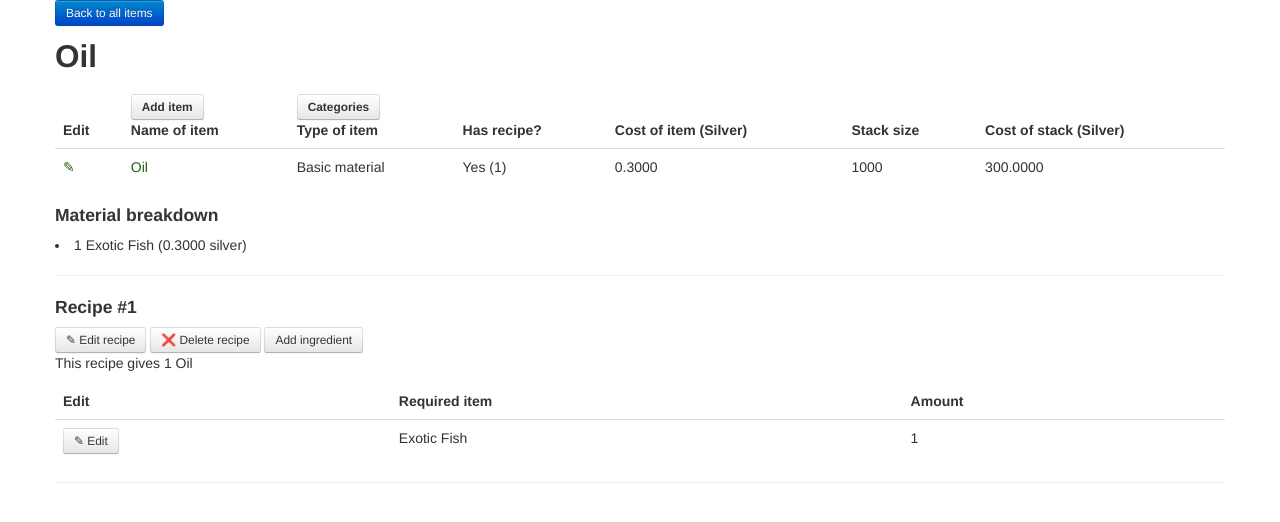
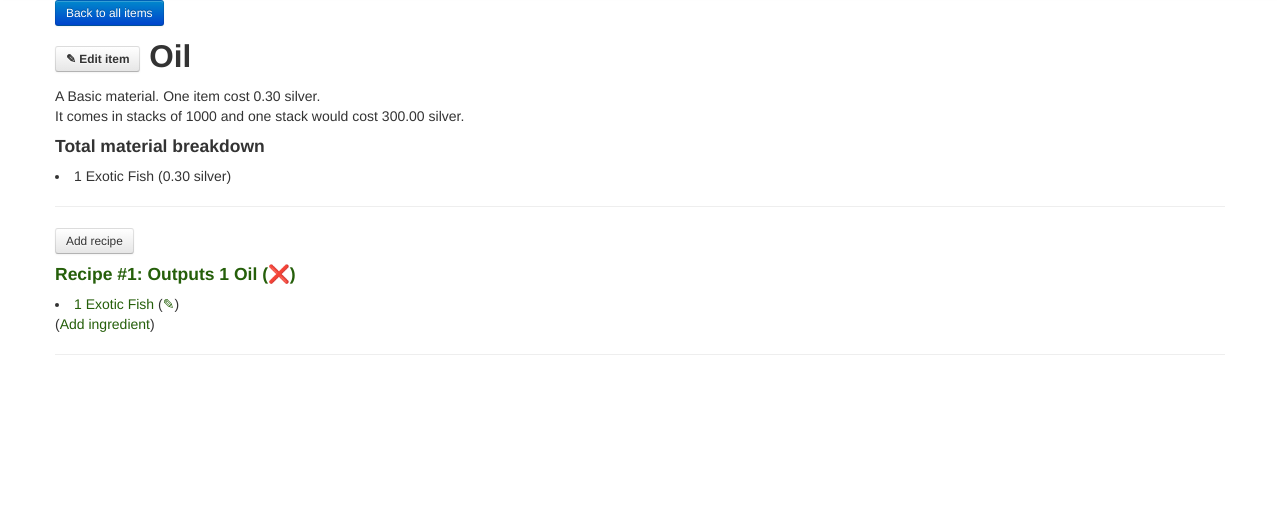
Before and after one commit to AndyNor/andynor, a Django app: page /conan/details/2/ in a window 1280 px wide. Shown: the part 50-572 px from the top of the page. Run offline with Django 3.2, Linux system fonts and the light colour scheme; data comes from the database, SQL or seed files in the repository.

Commit message:
conan fixes

```diff
--- a/conan/models.py
+++ b/conan/models.py
@@ -1,7 +1,7 @@
 from django.db import models
 
 MAX_DIGITS = 10
-DECIMAL_PLACES = 4
+DECIMAL_PLACES = 2
 
 # Here we are trying to model how materials in Conan Exiles are converted to items via recipes.
 # The "Item"-class is any item. Basic resource or a final product. Typically a resource must go through several transformations in order to become a useful final product.
--- a/conan/templates/conan_details.html
+++ b/conan/templates/conan_details.html
@@ -9,42 +9,34 @@
 
 	<a class="btn btn-small btn-primary" href="{% url 'app_conan' %}">Back to all items</a>
 
-	<h2>{{item.0}}</h2>
+	<h2><a class="btn btn-small" href="/admin/conan/item/{{ item.pk }}/change/">✎ Edit item</a> {{ item }}</h2>
+	A {{ item.itemtype }}. One item cost {{ item.itemprice }} silver.<br>
+	It comes in stacks of {{ item.stacksize }} and one stack would cost {{ item.price }} silver.
 
-	{% include "include_show_item_details.html" with items=item %}
 
 	{% if calculation %}
-		<h4>Material breakdown</h4>
+		<h4>Total material breakdown</h4>
 		{% for line in calculation %}
 			<li>{{ line.amount }} {{ line.item }} ({{ line.price }} silver)</li>
 		{% endfor %}
-	<hr>
 	{% endif %}
 
-	{% for recipe in item.0.all_recipes.all %}
-	<h4>Recipe #{{forloop.counter}}</h4>
-	<a class="btn btn-small" href="/admin/conan/recipe/{{ recipe.pk }}/change/">✎ Edit recipe</a>
-	<a class="btn btn-small" href="/admin/conan/recipe/{{ recipe.pk }}/delete/">❌ Delete recipe</a>
-	<a class="btn btn-small" href="/admin/conan/recipepart/add/?recipe={{recipe.pk}}">Add ingredient</a>
-	<p>This recipe gives {{ recipe.output_factor }} {{recipe.item}}</p>
-		<table id="conan_items" class="table" width="100%">
-			<thead>
-				<tr>
-					<th>Edit</th>
-					<th>Required item</th>
-					<th>Amount</th>
-				</tr>
-			</thead>
-			<tbody>
-				{% for part in recipe.all_recipe_parts.all %}
-				<tr>
-					<td><a class="btn btn-small" href="/admin/conan/recipepart/{{ part.pk }}/change/">✎ Edit</a></td>
-					<td>{{ part.item }}</td>
-					<td>{{ part.amount }}</td>
-				</tr>
-				{% endfor %}
-			</tbody>
-		</table>
+	<hr>
+	<a class="btn btn-small" href="/admin/conan/recipe/add/?item={{ item.pk }}">Add recipe</a>
+
+	{% for recipe in item.all_recipes.all %}
+	<h4>
+		<a href="/admin/conan/recipe/{{ recipe.pk }}/change/">Recipe #{{forloop.counter}}: Outputs {{ recipe.output_factor }} {{recipe.item}}</a>
+		<a href="/admin/conan/recipe/{{ recipe.pk }}/delete/"> (❌)</a>
+	</h4>
+
+	{% for part in recipe.all_recipe_parts.all %}
+		<li>
+			<a href="{% url 'item_details' part.item.pk %}">{{ part.amount }} {{ part.item }}</a> (<a href="/admin/conan/recipepart/{{ part.pk }}/change/">✎</a>)
+		</li>
+	{% endfor %}
+
+		(<a href="/admin/conan/recipepart/add/?recipe={{recipe.pk}}">Add ingredient</a>)
 		<hr>
 	{% endfor %}
 
--- a/conan/templates/include_show_item_details.html
+++ b/conan/templates/include_show_item_details.html
@@ -1,10 +1,9 @@
 <table id="conan_items" class="table" width="100%">
 <thead>
 	<tr>
-		<th>Edit</th>
-		<th><a class="btn btn-small" href="/admin/conan/item/add/">Add item</a><br>Name of item</th>
-		<th><a class="btn btn-small" href="/admin/conan/itemtypechoice/">Categories</a><br>Type of item</th>
-		<th>Has recipe?</th>
+		<th><a class="btn btn-small btn-primary" href="/admin/conan/item/add/">New item</a><br>Name of item</th>
+		<th><a class="btn btn-small btn-primary" href="/admin/conan/itemtypechoice/">Edit categories</a><br>Type of item</th>
+		<th>Number of recipes</th>
 		<th>Cost of item (Silver)</th>
 		<th>Stack size</th>
 		<th>Cost of stack (Silver)</th>
@@ -13,10 +12,9 @@
 <tbody>
 	{% for item in items %}
 	<tr>
-		<td><a href="/admin/conan/item/{{ item.pk }}/change/">✎</a></td>
 		<td><a href="{% url 'item_details' item.pk %}">{{ item }}</a></td>
 		<td>{{ item.itemtype }}</td>
-		<td>{{ item.has_recipe|yesno:"Yes, No" }} {% if item.has_recipe %} ({{ item.number_of_recipes }}) {% endif %}</td>
+		<td>{{ item.number_of_recipes }}</td>
 		<td>{{ item.itemprice }}</td>
 		<td>{{ item.stacksize }}</td>
 		<td>{{ item.price }}</td>
--- a/conan/views.py
+++ b/conan/views.py
@@ -1,6 +1,8 @@
 from django.shortcuts import render
 from django.contrib.auth.decorators import login_required
 from conan.models import *
+
+from mysite.site_wide_functions import get_previous_page, set_redirect_session
 
 # This function really only wants to figyre out what one stack of the items would cost in silver, based on all underlying recipes.
 # TODO: It is possible to model loops. Loop protection (hard limit or detection) is not implemented yet.
@@ -8,11 +10,10 @@ def determine_price(item):
 	print("\nlookup of price for %s" % (item))
 	recipes = item.all_recipes.all()
 	for recipe in recipes:
-		print("Følger oppskrift %s" % (recipe))
 		items_needed = []
 		result = []
 		for part in recipe.all_recipe_parts.all():
-			print("%s %s" % (part.item, part.amount))
+			print("%s: %s %s" % (recipe, part.amount, part.item))
 			items_needed.append({"item": part.item, "amount": part.amount})
 
 		while items_needed:
@@ -27,10 +28,9 @@ def determine_price(item):
 				# there might be more, we only support one at the moment, hence [0] first item
 				for part in all_recipes[0].all_recipe_parts.all():
 					adjusted_amount = required_amount * part.amount
-					print("%s %s" % (part.item, adjusted_amount))
+					print("%s: %s %s" % (item_part, adjusted_amount, part.item))
 					items_needed.append({"item": part.item, "amount": adjusted_amount})
 
-		print(result)
 		total_cost_recipe = 0
 		for r in result:
 			total_cost_recipe += r["price"]
@@ -42,7 +42,7 @@ def determine_price(item):
 
 
 def index(request):
-	items = Item.objects.all()
+	items = Item.objects.all().order_by('-itemtype')
 	for item in items:
 		if item.price == 0:
 			item.price = determine_price(item)["calculated_stackprice"]
@@ -53,13 +53,13 @@ def index(request):
 
 
 def item_details(request, pk):
+	set_redirect_session(request, 'item_details', {'pk': pk})
 	item = Item.objects.get(pk=pk)
 	calculations = determine_price(item)
-	print(calculations)
 	if item.price == 0:
 		item.price = calculations["calculated_stackprice"]
 
 	return render(request, u'conan_details.html', {
-		'item': (item,), # converting to a set in order to make it iterable for the template
+		'item': item, # converting to a set in order to make it iterable for the template
 		'calculation': calculations["result"],
 	})
```
Also changed, not shown: conan/admin.py (+4 -4 lines), conan/templates/conan.html (+24 -2 lines).
